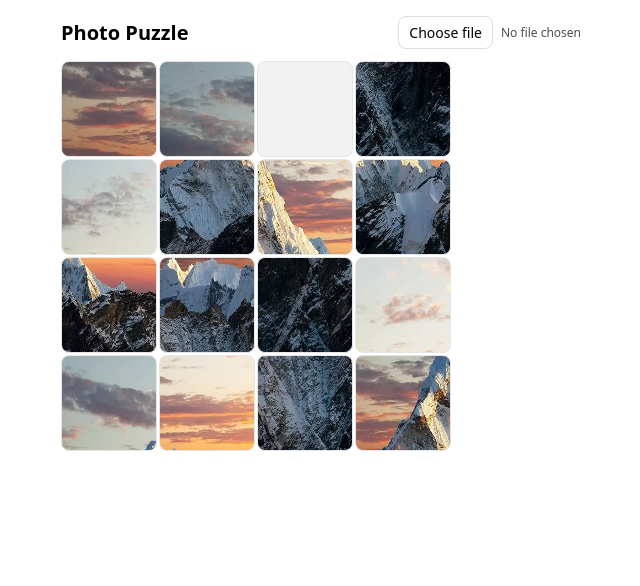
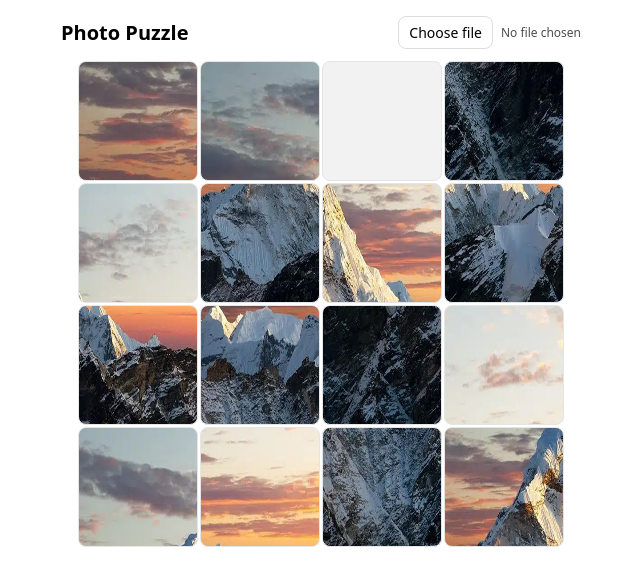
Before and after one commit to avshukan/photo-puzzle, a React (Vite) app: page / in a window 1280 px wide. Shown: the top 586 px of the page, without its empty margins (319-959 px from the left). Built offline with nearby package versions, Linux system fonts and the light colour scheme.

Commit message:
Fix: ID7 board overflow

```diff
--- a/src/presentation/components/PuzzleBoard.tsx
+++ b/src/presentation/components/PuzzleBoard.tsx
@@ -1,4 +1,6 @@
+import { useEffect, useRef, useState } from 'react';
 import { canMove } from '../../domain';
+import { UI_CONFIG } from '../config/ui';
 
 type Props = {
   width: number;
@@ -8,9 +10,6 @@ type Props = {
   onTileClick: (fromIndex: number) => void;
 };
 
-const TILE_PX = 96;
-const GAP_PX = 2;
-
 export function PuzzleBoard({
   width,
   height,
@@ -18,39 +17,64 @@ export function PuzzleBoard({
   imageUrl,
   onTileClick,
 }: Props) {
-  const boardW = width * TILE_PX + (width - 1) * GAP_PX;
-  const boardH = height * TILE_PX + (height - 1) * GAP_PX;
+  const containerRef = useRef<HTMLDivElement>(null);
+
+  const [tileSize, setTileSize] = useState(UI_CONFIG.TILE.DEFAULT_SIZE);
+
+  const GAP_PX = UI_CONFIG.BOARD.GAP_PX;
+
+  useEffect(() => {
+    function updateSize() {
+      if (!containerRef.current) return;
+
+      const containerWidth = containerRef.current.clientWidth;
+      const gaps = (width - 1) * GAP_PX;
+
+      let size = Math.floor((containerWidth - gaps) / width);
+
+      // clamp
+      size = Math.max(UI_CONFIG.TILE.MIN_SIZE, size);
+      size = Math.min(UI_CONFIG.TILE.MAX_SIZE, size);
+
+      setTileSize(size);
+    }
+
+    updateSize();
+
+    window.addEventListener('resize', updateSize);
+    return () => window.removeEventListener('resize', updateSize);
+  }, [width, GAP_PX]);
 
   return (
+    <div ref={containerRef} style={{ width: '100%' }}>
       <div
         style={{
-        width: boardW,
-        height: boardH,
           display: 'grid',
-        gridTemplateColumns: `repeat(${width}, ${TILE_PX}px)`,
-        gridTemplateRows: `repeat(${height}, ${TILE_PX}px)`,
+          gridTemplateColumns: `repeat(${width}, ${tileSize}px)`,
+          gridTemplateRows: `repeat(${height}, ${tileSize}px)`,
           gap: GAP_PX,
           userSelect: 'none',
+          justifyContent: 'center',
         }}
       >
         {tiles.map((tile, index) => {
           if (tile === 0) {
             return (
               <div
-              key="empty"
+                key={`empty-${index}`}
                 style={{
                   background: '#f2f2f2',
                   border: '1px solid #e5e5e5',
                   borderRadius: 8,
-                cursor: 'not-allowed',
                 }}
               />
             );
           }
 
-        const tileIndex = tile - 1; // 0..N-2
+          const tileIndex = tile - 1;
           const srcRow = Math.floor(tileIndex / width);
           const srcCol = tileIndex % width;
+
           const movable = canMove({ width, height, tiles }, index);
 
           return (
@@ -65,13 +89,14 @@ export function PuzzleBoard({
                 cursor: movable ? 'pointer' : 'not-allowed',
                 backgroundImage: `url(${imageUrl})`,
                 backgroundRepeat: 'no-repeat',
-              backgroundSize: `${width * TILE_PX}px ${height * TILE_PX}px`,
-              backgroundPosition: `${-srcCol * TILE_PX}px ${-srcRow * TILE_PX}px`,
+                backgroundSize: `${width * tileSize}px ${height * tileSize}px`,
+                backgroundPosition: `${-srcCol * tileSize}px ${-srcRow * tileSize}px`,
               }}
               aria-label={`Tile ${tile}`}
             />
           );
         })}
       </div>
+    </div>
   );
 }
--- /dev/null
+++ b/src/presentation/config/ui.ts
@@ -0,0 +1,11 @@
+export const UI_CONFIG = {
+  BOARD: {
+    MAX_WIDTH: 520,
+    GAP_PX: 2,
+  },
+  TILE: {
+    MIN_SIZE: 48,
+    MAX_SIZE: 120,
+    DEFAULT_SIZE: 96,
+  },
+};
--- a/src/presentation/pages/GamePage.tsx
+++ b/src/presentation/pages/GamePage.tsx
@@ -2,6 +2,7 @@ import { useEffect, useRef, useState } from 'react';
 import type { Game } from '../../application';
 import { useCases, ports } from '../../app/compositionRoot';
 import { PuzzleBoard } from '../components/PuzzleBoard';
+import { UI_CONFIG } from '../config/ui';
 
 export function GamePage() {
   const [fileName, setFileName] = useState<string>('');
@@ -43,7 +44,13 @@ export function GamePage() {
   if (!game) return null;
 
   return (
-    <div style={{ padding: 16, maxWidth: 520, margin: '0 auto' }}>
+    <div
+      style={{
+        padding: 16,
+        maxWidth: UI_CONFIG.BOARD.MAX_WIDTH,
+        margin: '0 auto',
+      }}
+    >
       <div
         style={{
           display: 'flex',
```
Also changed, not shown: 1 other file (tests, documents, lock files or other folders). Lines whose indentation alone changed are shown as unchanged.
